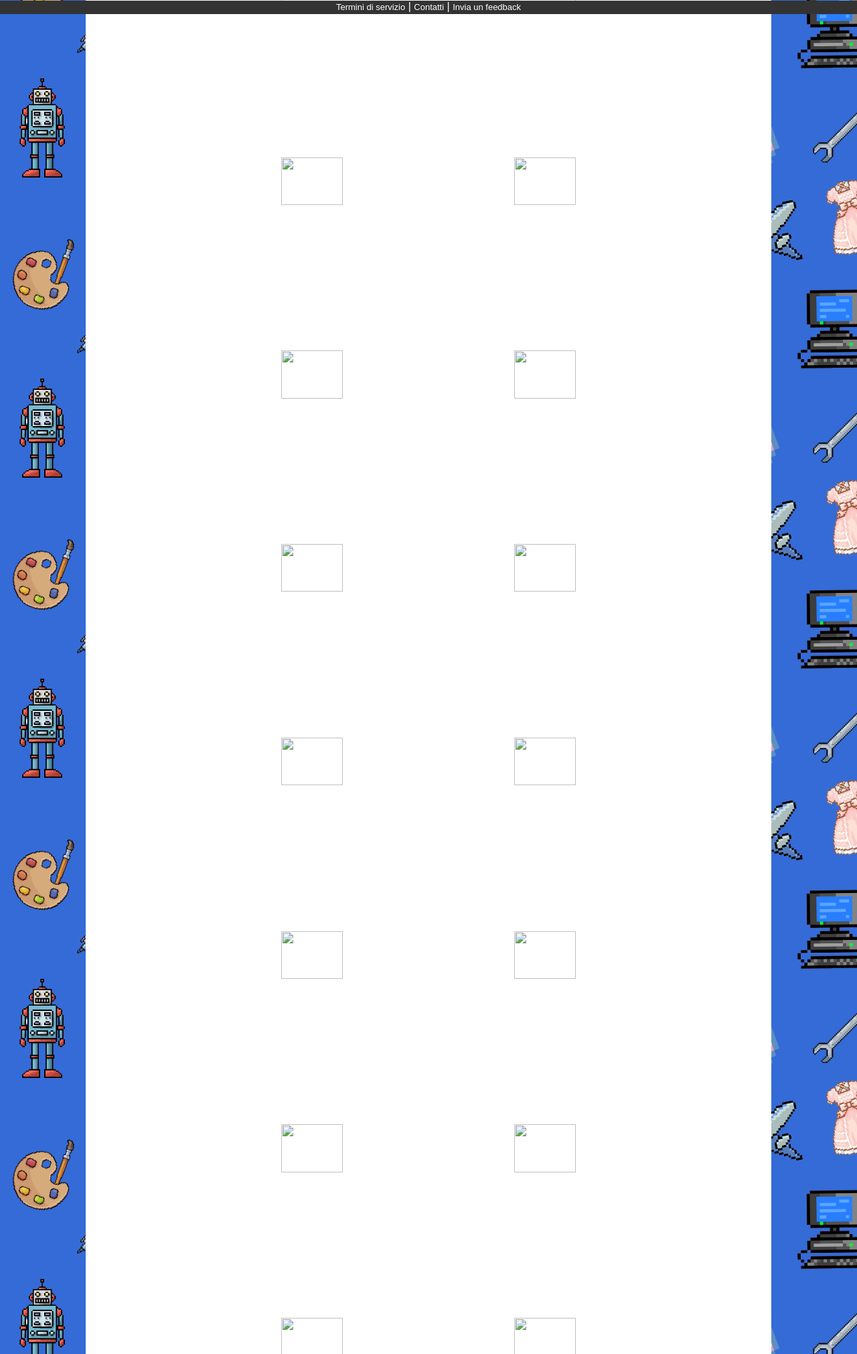
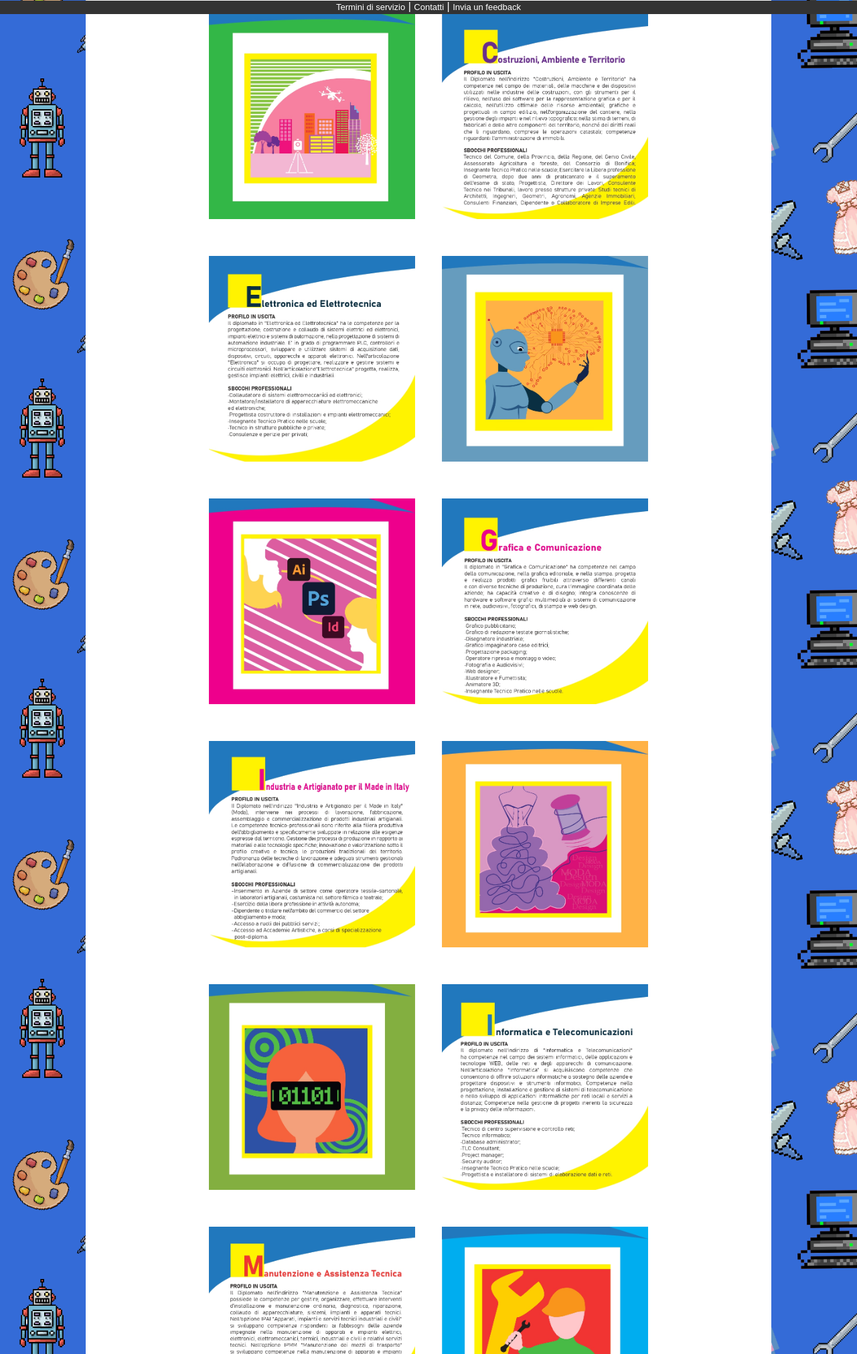
Before and after one commit to Richard-VR0/Polo-Tecnologico, a plain HTML site: page html/presentazione.html in a window 1280 px wide. Shown: the part 779-2800 px from the top of the page at 67% size. Drawn offline with Linux system fonts and the light colour scheme.

Commit message:
Add files via upload

```diff
--- a/html/presentazione.html
+++ b/html/presentazione.html
@@ -95,73 +95,73 @@
 
             <a href="#inizio" name="chimica">
                 <div class="indirizzo">
-                    <img src="../presentazione/chimica1.jpg" class="foto-indirizzi">
+                    <img src="../immagini/presentazione/chimica1.jpg" class="foto-indirizzi">
                     &emsp;&emsp;
-                    <img src="../presentazione/chimica2.jpg" class="foto-indirizzi">
+                    <img src="../immagini/presentazione/chimica2.jpg" class="foto-indirizzi">
                 </div>
             </a>
 
             <a href="#inizio" name="cat">
                 <div class="indirizzo">
-                    <img src="../presentazione/cat2.jpg" class="foto-indirizzi">
+                    <img src="../immagini/presentazione/cat2.jpg" class="foto-indirizzi">
                     &emsp;&emsp;
-                    <img src="../presentazione/cat1.jpg" class="foto-indirizzi">
+                    <img src="../immagini/presentazione/cat1.jpg" class="foto-indirizzi">
                 </div>
             </a>
 
             <a href="#inizio" name="elettronica">
                 <div class="indirizzo">
-                    <img src="../presentazione/elettronica1.jpg" class="foto-indirizzi">
+                    <img src="../immagini/presentazione/elettronica1.jpg" class="foto-indirizzi">
                     &emsp;&emsp;
-                    <img src="../presentazione/elettronica2.jpg" class="foto-indirizzi">
+                    <img src="../immagini/presentazione/elettronica2.jpg" class="foto-indirizzi">
                 </div>
             </a>
 
             <a href="#inizio" name="grafica">
                 <div class="indirizzo">
-                    <img src="../presentazione/grafica2.jpg" class="foto-indirizzi">
+                    <img src="../immagini/presentazione/grafica2.jpg" class="foto-indirizzi">
                     &emsp;&emsp;
-                    <img src="../presentazione/grafica1.jpg" class="foto-indirizzi">
+                    <img src="../immagini/presentazione/grafica1.jpg" class="foto-indirizzi">
                 </div>
             </a>
 
             <a href="#inizio" name="artigianato">
                 <div class="indirizzo">
-                    <img src="../presentazione/artigianato1.jpg" class="foto-indirizzi">
+                    <img src="../immagini/presentazione/artigianato1.jpg" class="foto-indirizzi">
                     &emsp;&emsp;
-                    <img src="../presentazione/artigianato2.jpg" class="foto-indirizzi">
+                    <img src="../immagini/presentazione/artigianato2.jpg" class="foto-indirizzi">
                 </div>
             </a>
 
             <a href="#inizio" name="informatica">
                 <div class="indirizzo">
-                    <img src="../presentazione/informatica2.jpg" class="foto-indirizzi">
+                    <img src="../immagini/presentazione/informatica2.jpg" class="foto-indirizzi">
                     &emsp;&emsp;
-                    <img src="../presentazione/informatica1.jpg" class="foto-indirizzi">
+                    <img src="../immagini/presentazione/informatica1.jpg" class="foto-indirizzi">
                 </div>
             </a>
 
             <a href="#inizio" name="manutenzione">
                 <div class="indirizzo">
-                    <img src="../presentazione/manutenzione1.jpg" class="foto-indirizzi">
+                    <img src="../immagini/presentazione/manutenzione1.jpg" class="foto-indirizzi">
                     &emsp;&emsp;
-                    <img src="../presentazione/manutenzione2.jpg" class="foto-indirizzi">
+                    <img src="../immagini/presentazione/manutenzione2.jpg" class="foto-indirizzi">
                 </div>
             </a>
 
             <a href="#inizio" name="meccatronica">
                 <div class="indirizzo">
-                    <img src="../presentazione/meccatronica2.jpg" class="foto-indirizzi">
+                    <img src="../immagini/presentazione/meccatronica2.jpg" class="foto-indirizzi">
                     &emsp;&emsp;
-                    <img src="../presentazione/meccatronica1.jpg" class="foto-indirizzi">
+                    <img src="../immagini/presentazione/meccatronica1.jpg" class="foto-indirizzi">
                 </div>
             </a>
 
             <a href="#inizio" name="logistica">
                 <div class="indirizzo">
-                    <img src="../presentazione/logistica1.jpg" class="foto-indirizzi">
+                    <img src="../immagini/presentazione/logistica1.jpg" class="foto-indirizzi">
                     &emsp;&emsp;
-                    <img src="../presentazione/logistica2.jpg" class="foto-indirizzi">
+                    <img src="../immagini/presentazione/logistica2.jpg" class="foto-indirizzi">
                 </div>
             </a>
         </div>
```
